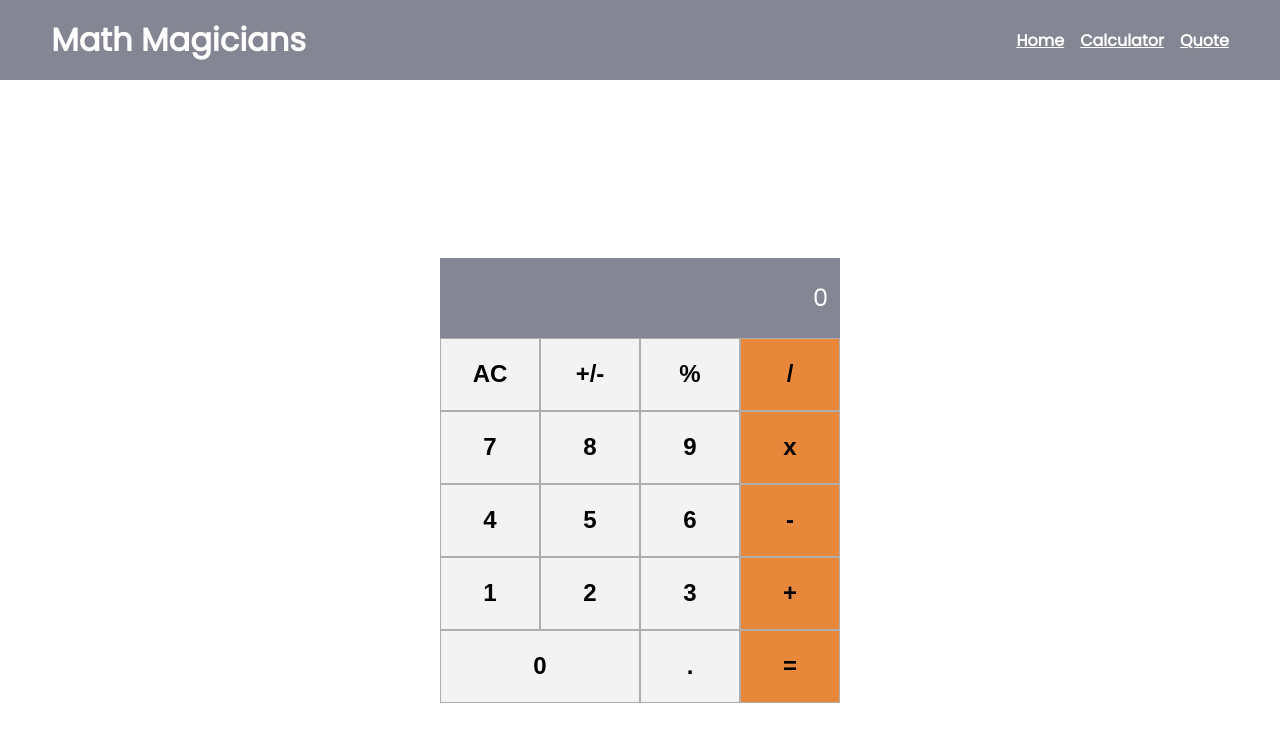
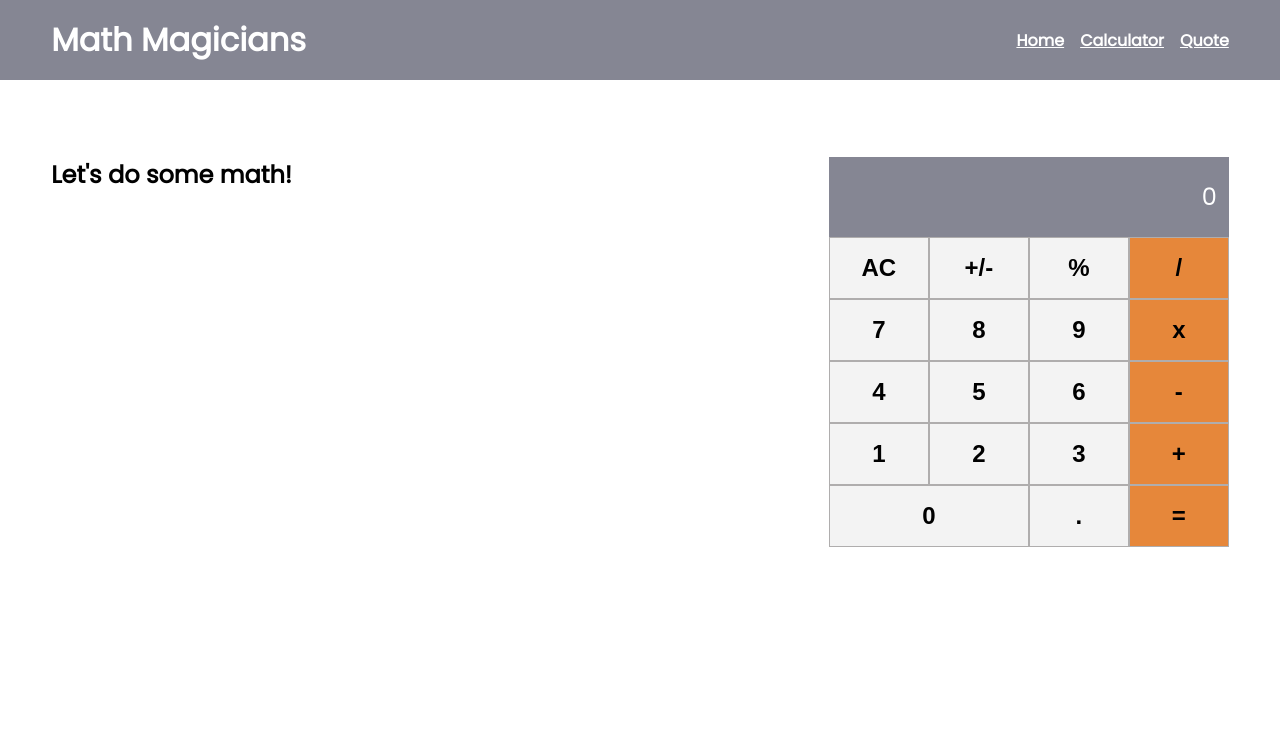
Before and after one commit to Carshy/math-magicians, a React (Create React App) app: page / in a window 1280 px wide. Shown: the top 742 px of the page. Built offline with nearby package versions, Linux system fonts and the light colour scheme.

Commit message:
Add pages

```diff
--- a/src/App.css
+++ b/src/App.css
@@ -16,8 +16,8 @@ body {
 
 .App {
   height: 100vh;
-  display: flex;
-  align-items: center;
-  justify-content: center;
-  text-align: center;
+  /* display: flex; */
+  /* align-items: center; */
+  /* justify-content: center; */
+  /* text-align: center; */
 }
--- a/src/App.js
+++ b/src/App.js
@@ -1,7 +1,8 @@
 import React, { Component } from 'react';
-import Calculator from './components/Calculator';
+// import Calculator from './components/Calculator';
 import './App.css';
 import Navigation from './components/Navigation';
+import Mathematics from './pages/Mathematics';
 
 class App extends Component {
   constructor(props) {
@@ -14,7 +15,7 @@ class App extends Component {
       <div>
         <Navigation />
         <div className="App">
-          <Calculator />
+          <Mathematics />
         </div>
       </div>
     );
--- a/src/pages/Mathematics.js
+++ b/src/pages/Mathematics.js
@@ -0,0 +1,14 @@
+import React from 'react';
+import Calculator from '../components/Calculator';
+import '../styles/Mathematics.css';
+
+function Mathematics() {
+  return (
+    <div className="math-page">
+      <h2>Let&apos;s do some math!</h2>
+      <Calculator />
+    </div>
+  );
+}
+
+export default Mathematics;
--- a/src/styles/Calculator.css
+++ b/src/styles/Calculator.css
@@ -1,5 +1,5 @@
 .calculator-wrapper {
     display: grid;
     grid-template-columns: repeat(4, 100px);
-    grid-template-rows: minmax(10px, auto) repeat(5, 73px);
+    grid-template-rows: minmax(10px, auto) repeat(5, 62px);
   }
--- /dev/null
+++ b/src/styles/Mathematics.css
@@ -0,0 +1,5 @@
+.math-page {
+    display: flex;
+    justify-content: space-between;
+    margin: 6% 4% 0 4%;
+}
```
Also changed, not shown: src/pages/Home.js (+37 -0 lines).
